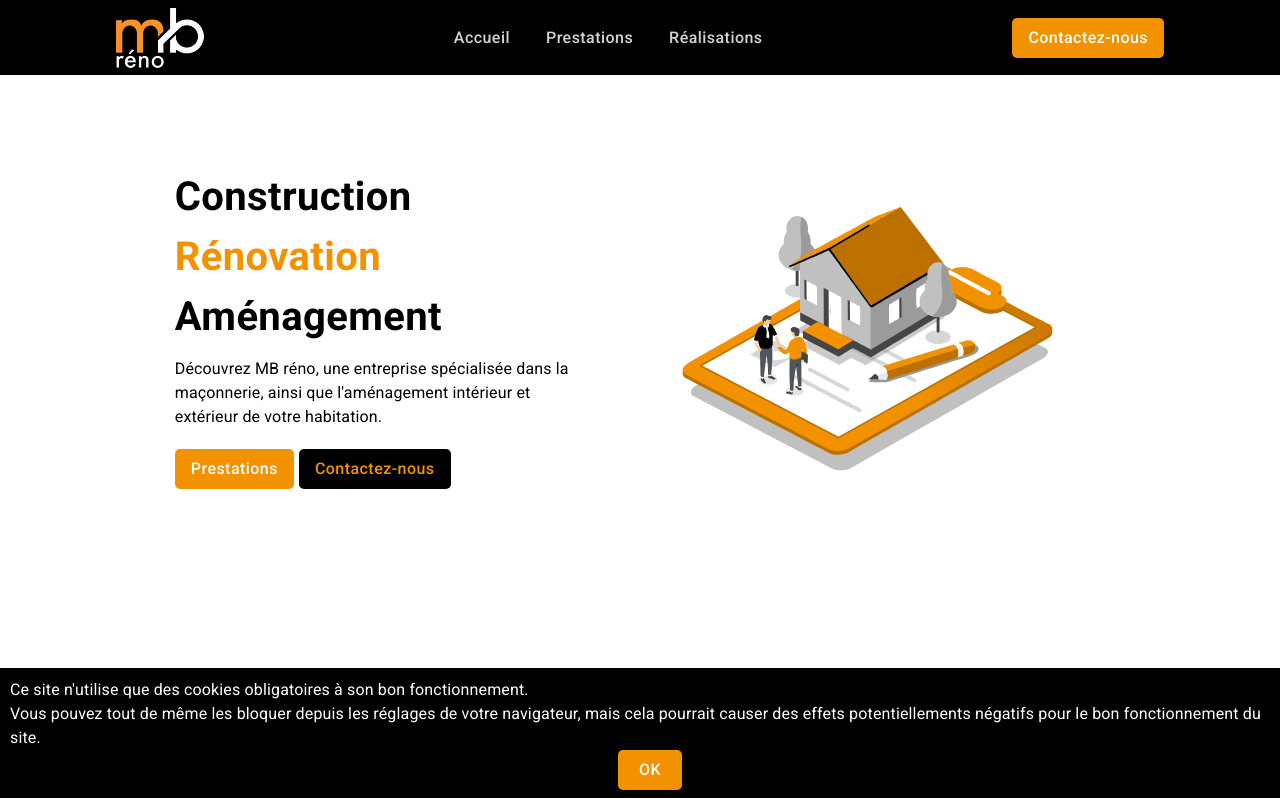
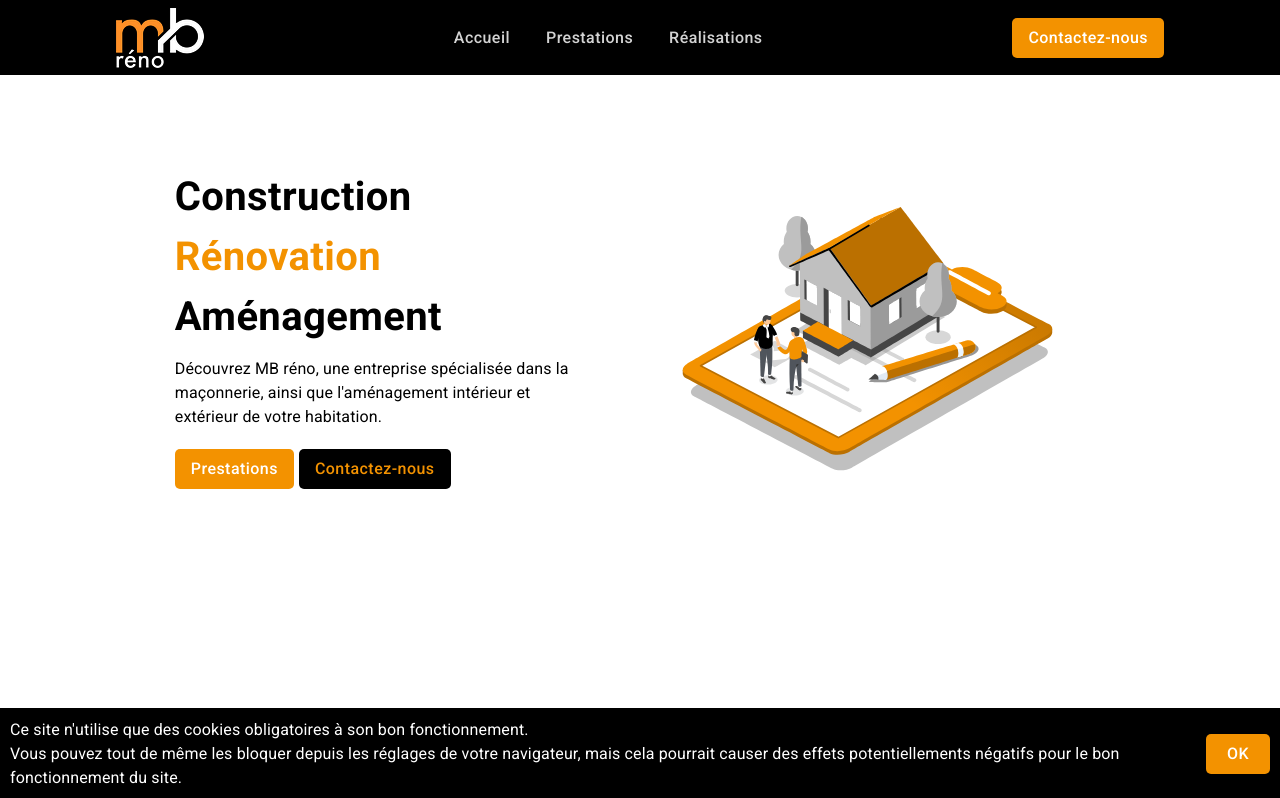
Before and after one commit to Mr-Spooky/mbreno, a React (Create React App) app: page /accueil in a window 1280 px wide. Shown: the top 798 px of the page. Built offline with nearby package versions, Linux system fonts and the light colour scheme.

Commit message:
[UPDATE] Cookies style

```diff
--- a/package.json
+++ b/package.json
@@ -24,7 +24,7 @@
     "web-vitals": "^2.1.2"
   },
   "scripts": {
-    "start": "set HTTPS=true&&react-scripts start",
+    "start": "react-scripts start",
     "build": "react-scripts build",
     "test": "react-scripts test",
     "eject": "react-scripts eject"
--- a/src/components/skeleton/Cookies.jsx
+++ b/src/components/skeleton/Cookies.jsx
@@ -8,12 +8,16 @@ const useStyles = makeStyles({
     width: '100%',
     display: 'flex',
     justifyContent: 'space-around',
-    flexWrap: 'wrap',
+    alignItems: 'center',
     position: 'fixed',
     bottom: '0',
     backgroundColor: 'black',
     padding: '10px',
     zIndex: 1000,
+  },
+  button: {
+    height: '40px',
+    marginRight: '20px !important',
   },
 });
 
@@ -32,7 +36,7 @@ function Cookies() {
           des effets potentiellements négatifs pour le bon fonctionnement du site.
         </Typography>
       </div>
-      <PrimaryButton variant="filled" onClick={() => setOpen(false)}>OK</PrimaryButton>
+      <PrimaryButton className={classes.button} variant="filled" onClick={() => setOpen(false)}>OK</PrimaryButton>
     </div>
   );
 }
```
